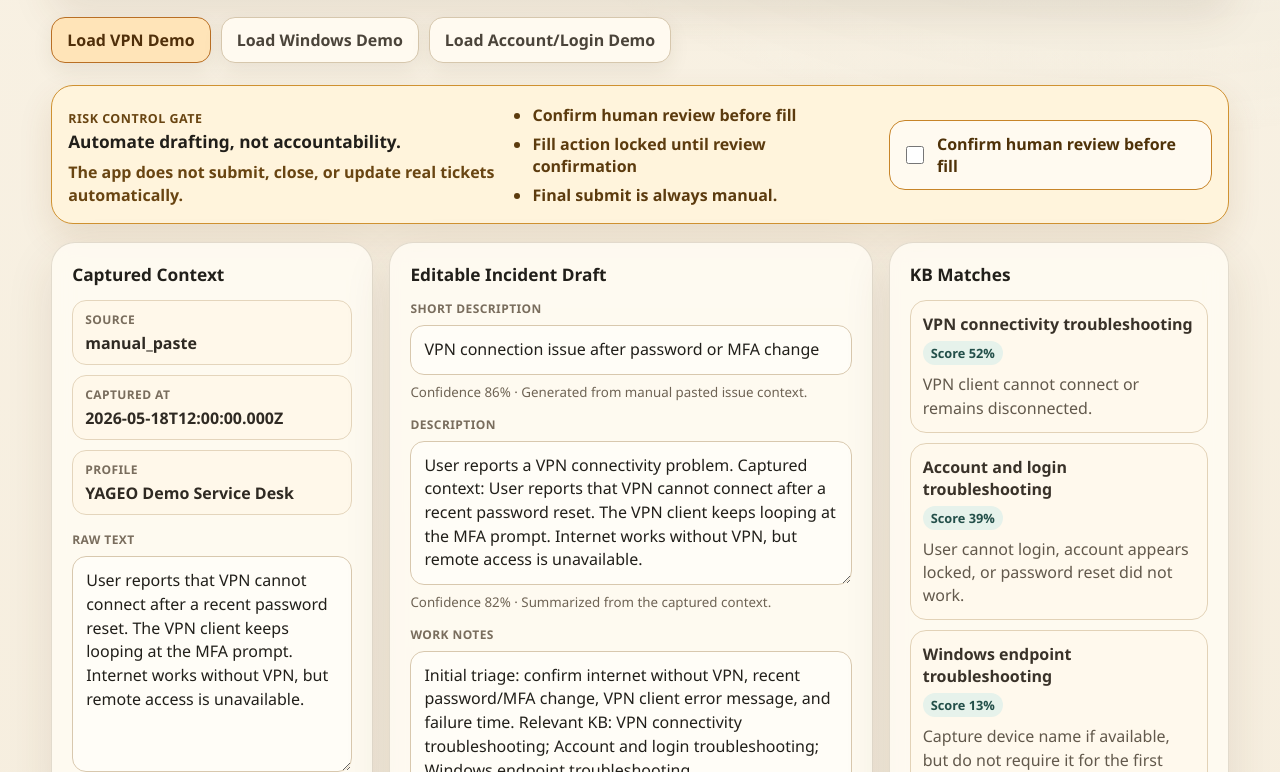
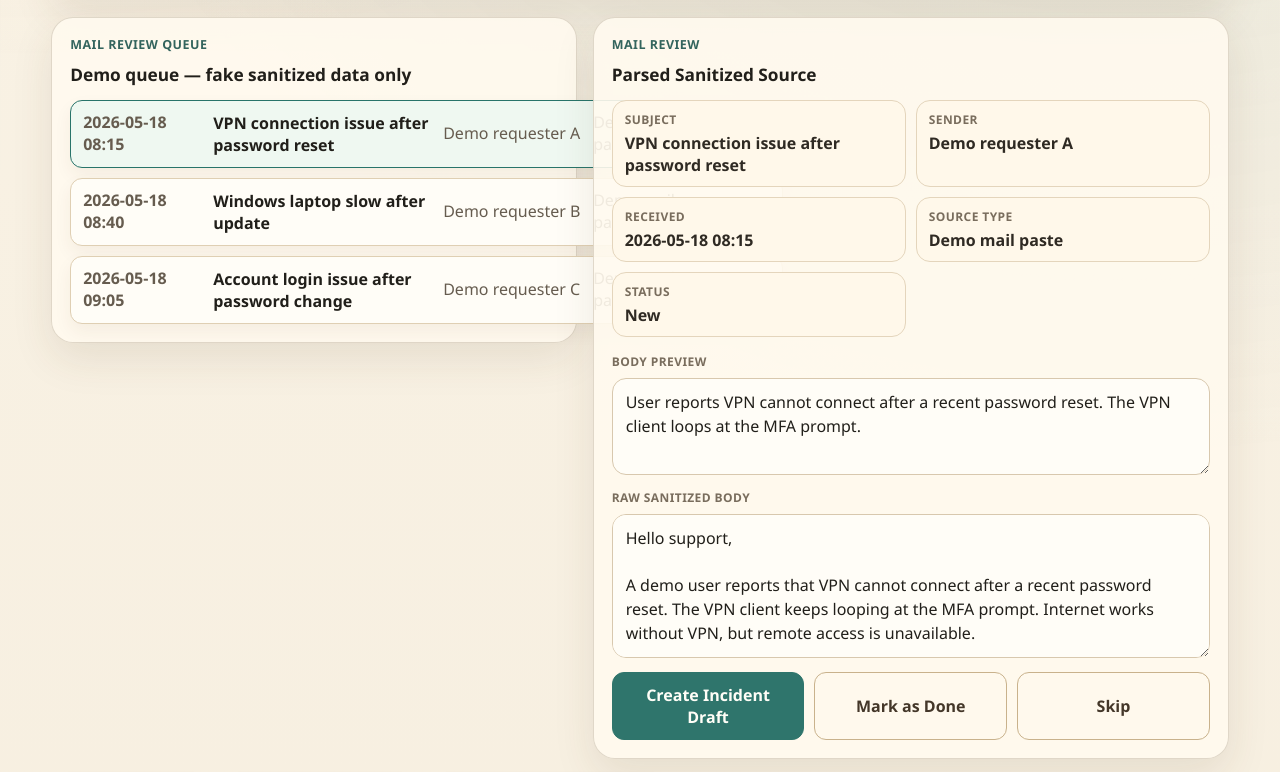
Before and after one commit to alanxiaofeifei/servicenow-automation, a React (Vite) app in the folder apps/desktop/: page / in a window 1280 px wide. Shown: the part 1588-2360 px from the top of the page. Built offline with nearby package versions, Linux system fonts and the light colour scheme.

Commit message:
feat: add demo mail review queue

```diff
--- a/apps/desktop/src/App.tsx
+++ b/apps/desktop/src/App.tsx
@@ -20,12 +20,74 @@ const manualPasteAdapter = new ManualPasteAdapter({
 
 const profile = loadDemoYageoProfile();
 
+type DemoQueueStatus = "New" | "Reviewed" | "Drafted" | "Done" | "Skipped";
+
+type DemoQueueItem = {
+  id: string;
+  scenarioId: ManualPasteScenario["id"];
+  senderLabel: string;
+  receivedAt: string;
+  subject: string;
+  bodyPreview: string;
+  sourceBody: string;
+  sourceType: string;
+  status: DemoQueueStatus;
+};
+
+const demoMailQueue: DemoQueueItem[] = [
+  {
+    id: "demo-mail-vpn",
+    scenarioId: "vpn-issue",
+    senderLabel: "Demo requester A",
+    receivedAt: "2026-05-18 08:15",
+    subject: "VPN connection issue after password reset",
+    bodyPreview:
+      "User reports VPN cannot connect after a recent password reset. The VPN client loops at the MFA prompt.",
+    sourceBody:
+      "Hello support,\n\nA demo user reports that VPN cannot connect after a recent password reset. The VPN client keeps looping at the MFA prompt. Internet works without VPN, but remote access is unavailable.\n\nThis is sanitized demo queue data only.",
+    sourceType: "Demo mail paste",
+    status: "New"
+  },
+  {
+    id: "demo-mail-windows",
+    scenarioId: "windows-issue",
+    senderLabel: "Demo requester B",
+    receivedAt: "2026-05-18 08:40",
+    subject: "Windows laptop slow after update",
+    bodyPreview:
+      "User reports a Windows laptop became very slow after the latest update. Reboot was attempted once.",
+    sourceBody:
+      "Hello support,\n\nA demo user reports that a Windows laptop became very slow after the latest update. Reboot was attempted once, but startup and application launch remain slow.\n\nThis is sanitized demo queue data only.",
+    sourceType: "Demo mail paste",
+    status: "New"
+  },
+  {
+    id: "demo-mail-account",
+    scenarioId: "account-login-issue",
+    senderLabel: "Demo requester C",
+    receivedAt: "2026-05-18 09:05",
+    subject: "Account login issue after password change",
+    bodyPreview:
+      "User cannot login after changing password. MFA prompt appears but authentication fails repeatedly.",
+    sourceBody:
+      "Hello support,\n\nA demo user cannot login after changing password. MFA prompt appears but authentication fails repeatedly. The user can access some services but not the required application.\n\nThis is sanitized demo queue data only.",
+    sourceType: "Demo mail paste",
+    status: "New"
+  }
+];
+
 export function App() {
   const [selectedScenarioId, setSelectedScenarioId] = useState<ManualPasteScenario["id"]>("vpn-issue");
+  const [selectedQueueItemId, setSelectedQueueItemId] = useState(demoMailQueue[0].id);
+  const [queueItems, setQueueItems] = useState<DemoQueueItem[]>(demoMailQueue);
   const selectedScenario = useMemo(
     () => demoManualPasteScenarios.find((scenario) => scenario.id === selectedScenarioId) ?? demoManualPasteScenarios[0],
     [selectedScenarioId]
   );
+  const selectedQueueItem =
+    queueItems.find((item) => item.id === selectedQueueItemId) ??
+    queueItems.find((item) => item.scenarioId === selectedScenarioId) ??
+    queueItems[0];
 
   const initialDraft = useMemo(() => buildDraftForScenario(selectedScenario), [selectedScenario]);
   const [fieldOverrides, setFieldOverrides] = useState<Record<string, string>>({});
@@ -39,9 +101,45 @@ export function App() {
   const context = manualPasteAdapter.capture({ title: selectedScenario.title, rawText: selectedScenario.rawText });
 
   function selectScenario(id: ManualPasteScenario["id"]) {
+    const queueItem = queueItems.find((item) => item.scenarioId === id);
+    if (queueItem) {
+      setSelectedQueueItemId(queueItem.id);
+    }
     setSelectedScenarioId(id);
     setFieldOverrides({});
     setFillConfirmed(false);
+  }
+
+  function selectQueueItem(itemId: string) {
+    const queueItem = queueItems.find((item) => item.id === itemId);
+    if (!queueItem) {
+      return;
+    }
+
+    setSelectedQueueItemId(queueItem.id);
+    setSelectedScenarioId(queueItem.scenarioId);
+    setFieldOverrides({});
+    setFillConfirmed(false);
+    if (queueItem.status === "New") {
+      updateQueueItemStatus(queueItem.id, "Reviewed");
+    }
+  }
+
+  function createIncidentDraft(itemId: string) {
+    const queueItem = queueItems.find((item) => item.id === itemId);
+    if (!queueItem) {
+      return;
+    }
+
+    setSelectedQueueItemId(queueItem.id);
+    setSelectedScenarioId(queueItem.scenarioId);
+    setFieldOverrides({});
+    setFillConfirmed(false);
+    updateQueueItemStatus(queueItem.id, "Drafted");
+  }
+
+  function updateQueueItemStatus(itemId: string, status: DemoQueueStatus) {
+    setQueueItems((items) => items.map((item) => (item.id === itemId ? { ...item, status } : item)));
   }
 
   function updateField(fieldName: keyof TicketDraft, value: string) {
@@ -59,7 +157,7 @@ export function App() {
           <p className="eyebrow">Field-trial accelerated P0</p>
           <h1 id="app-title">ServiceNow Automation</h1>
           <p className="summary">
-            Human-in-the-loop ServiceNow workbench for turning pasted support context into editable Incident drafts.
+            Human-in-the-loop Service Desk workflow cockpit for reviewing sanitized queue items and preparing editable Incident drafts.
           </p>
         </div>
       </section>
@@ -67,7 +165,7 @@ export function App() {
       <section className="workspace" aria-labelledby="workspace-title">
         <header className="workspace-header">
           <div>
-            <p className="eyebrow">Manual Paste → TicketDraft</p>
+            <p className="eyebrow">Queue → Mail Review → TicketDraft</p>
             <h2 id="workspace-title">Ticket Draft Workspace</h2>
             <p>
               Demo mode is deterministic. QA/Dev ServiceNow testing will be added after this mock workflow is stable.
@@ -80,6 +178,16 @@ export function App() {
           selectedMode={selectedEnvironmentMode}
           onSelectedModeChange={setSelectedEnvironmentMode}
         />
+
+        <div className="queue-review-grid">
+          <DemoQueuePanel items={queueItems} selectedItemId={selectedQueueItem.id} onSelectItem={selectQueueItem} />
+          <MailReviewPanel
+            item={selectedQueueItem}
+            onCreateIncidentDraft={createIncidentDraft}
+            onMarkDone={(itemId) => updateQueueItemStatus(itemId, "Done")}
+            onSkip={(itemId) => updateQueueItemStatus(itemId, "Skipped")}
+          />
+        </div>
 
         <div className="scenario-bar" aria-label="Demo scenarios">
           {demoManualPasteScenarios.map((scenario) => (
@@ -164,6 +272,110 @@ export function App() {
         <MockServiceNowForm draft={draft} fillConfirmed={fillConfirmed} />
       </section>
     </main>
+  );
+}
+
+function DemoQueuePanel({
+  items,
+  onSelectItem,
+  selectedItemId
+}: {
+  items: DemoQueueItem[];
+  onSelectItem: (itemId: string) => void;
+  selectedItemId: string;
+}) {
+  const sortedItems = [...items].sort((left, right) => left.receivedAt.localeCompare(right.receivedAt));
+
+  return (
+    <section className="queue-panel" aria-labelledby="demo-queue-title">
+      <header>
+        <p className="eyebrow">Mail Review Queue</p>
+        <h3 id="demo-queue-title">Demo queue — fake sanitized data only</h3>
+      </header>
+
+      <div className="queue-list" role="list">
+        {sortedItems.map((item) => (
+          <button
+            key={item.id}
+            className={item.id === selectedItemId ? "queue-item selected" : "queue-item"}
+            type="button"
+            onClick={() => onSelectItem(item.id)}
+          >
+            <span className="queue-time">{item.receivedAt}</span>
+            <strong>{item.subject}</strong>
+            <span>{item.senderLabel}</span>
+            <span>{item.sourceType}</span>
+            <span className={`status-badge ${statusClassName(item.status)}`}>{item.status}</span>
+          </button>
+        ))}
+      </div>
+    </section>
+  );
+}
+
+function MailReviewPanel({
+  item,
+  onCreateIncidentDraft,
+  onMarkDone,
+  onSkip
+}: {
+  item: DemoQueueItem;
+  onCreateIncidentDraft: (itemId: string) => void;
+  onMarkDone: (itemId: string) => void;
+  onSkip: (itemId: string) => void;
+}) {
+  return (
+    <section className="mail-review-panel" aria-labelledby="mail-review-title">
+      <header>
+        <p className="eyebrow">Mail Review</p>
+        <h3 id="mail-review-title">Parsed Sanitized Source</h3>
+      </header>
+
+      <dl className="meta-list review-meta">
+        <div>
+          <dt>Subject</dt>
+          <dd>{item.subject}</dd>
+        </div>
+        <div>
+          <dt>Sender</dt>
+          <dd>{item.senderLabel}</dd>
+        </div>
+        <div>
+          <dt>Received</dt>
+          <dd>{item.receivedAt}</dd>
+        </div>
+        <div>
+          <dt>Source Type</dt>
+          <dd>{item.sourceType}</dd>
+        </div>
+        <div>
+          <dt>Status</dt>
+          <dd>{item.status}</dd>
+        </div>
+      </dl>
+
+      <label className="field-block">
+        <span>Body Preview</span>
+        <textarea readOnly rows={3} value={item.bodyPreview} />
+      </label>
+
+      <label className="field-block">
+        <span>Raw Sanitized Body</span>
+        <textarea readOnly rows={5} value={item.sourceBody} />
+      </label>
+
+      <div className="review-actions" aria-label="Mail review actions">
+        <button type="button" onClick={() => onCreateIncidentDraft(item.id)}>
+          Create Incident Draft
+        </button>
+        <button type="button" onClick={() => onMarkDone(item.id)}>
+          Mark as Done
+        </button>
+        <button type="button" onClick={() => onSkip(item.id)}>
+          Skip
+        </button>
+      </div>
+    </section>
   );
 }
 
@@ -438,6 +650,10 @@ function fieldValue(field: FieldDraft | undefined): string {
   return field?.value ?? "Not set";
 }
 
+function statusClassName(status: DemoQueueStatus): string {
+  return status.toLowerCase();
+}
+
 function buttonLabelForScenario(id: ManualPasteScenario["id"]): string {
   switch (id) {
     case "vpn-issue":
--- a/apps/desktop/src/styles.css
+++ b/apps/desktop/src/styles.css
@@ -298,6 +298,146 @@ h3 {
   border-color: #b96f24;
   color: #502f0a;
   background: #ffe4b8;
+}
+
+.queue-review-grid {
+  display: grid;
+  grid-template-columns: minmax(320px, 0.95fr) minmax(380px, 1.15fr);
+  gap: 16px;
+  align-items: start;
+  margin: 18px 0 20px;
+}
+
+.queue-panel,
+.mail-review-panel {
+  border: 1px solid rgba(116, 96, 68, 0.22);
+  border-radius: 22px;
+  padding: 18px;
+  background: rgba(255, 250, 239, 0.9);
+  box-shadow: 0 16px 42px rgba(82, 57, 25, 0.1);
+}
+
+.queue-panel header,
+.mail-review-panel header {
+  margin-bottom: 14px;
+}
+
+.queue-list {
+  display: grid;
+  gap: 10px;
+}
+
+.queue-item {
+  display: grid;
+  grid-template-columns: minmax(120px, 0.6fr) minmax(220px, 1.4fr) minmax(140px, 0.8fr) minmax(120px, 0.7fr) auto;
+  gap: 10px;
+  align-items: center;
+  width: 100%;
+  border: 1px solid #dfcfb3;
+  border-radius: 12px;
+  padding: 11px 12px;
+  color: #3f372d;
+  background: #fffdf7;
+  box-shadow: 0 8px 18px rgba(83, 58, 26, 0.06);
+  text-align: left;
+}
+
+.queue-item strong {
+  color: #211f1a;
+  overflow-wrap: anywhere;
+}
+
+.queue-item span {
+  color: #665c4f;
+  line-height: 1.35;
+}
+
+.queue-item.selected,
+.queue-item:hover {
+  border-color: #28746a;
+  background: #eff8f1;
+}
+
+.queue-time {
+  font-weight: 850;
+}
+
+.status-badge {
+  justify-self: end;
+  border-radius: 999px;
+  padding: 4px 9px;
+  color: #234f49;
+  background: #e6f2eb;
+  font-size: 0.8rem;
+  font-weight: 900;
+}
+
+.status-badge.new {
+  color: #68430c;
+  background: #ffe8bf;
+}
+
+.status-badge.reviewed {
+  color: #174f83;
+  background: #e8f2fb;
+}
+
+.status-badge.drafted {
+  color: #214f49;
+  background: #dff4ea;
+}
+
+.status-badge.done {
+  color: #2f4e25;
+  background: #e6f3dc;
+}
+
+.status-badge.skipped {
+  color: #6a463b;
+  background: #f6e1d9;
+}
+
+.review-meta {
+  grid-template-columns: repeat(2, minmax(0, 1fr));
+  margin-bottom: 14px;
+}
+
+.review-meta,
+.review-actions {
+  display: grid;
+}
+
+.review-actions {
+  grid-template-columns: repeat(3, minmax(0, 1fr));
+  gap: 10px;
+  margin-top: 12px;
+}
+
+.review-actions button {
+  border: 1px solid #c9b28c;
+  border-radius: 12px;
+  padding: 11px 12px;
+  color: #443729;
+  background: #fff9ed;
+  font-weight: 900;
+}
+
+.review-actions button:first-child {
+  border-color: #2f756c;
+  color: #fffef7;
+  background: #2f756c;
+}
+
+.review-actions button:hover {
+  border-color: #b96f24;
+  color: #502f0a;
+  background: #ffe4b8;
+}
+
+.review-actions button:first-child:hover {
+  border-color: #245d56;
+  color: #fffef7;
+  background: #245d56;
 }
 
 .workspace-grid {
@@ -626,6 +766,7 @@ textarea:focus {
     grid-template-columns: repeat(2, minmax(0, 1fr));
   }
 
+  .queue-review-grid,
   .workspace-grid,
   .risk-control-gate {
     grid-template-columns: 1fr;
@@ -665,6 +806,16 @@ textarea:focus {
     grid-template-columns: 1fr;
   }
 
+  .queue-item,
+  .review-actions,
+  .review-meta {
+    grid-template-columns: 1fr;
+  }
+
+  .status-badge {
+    justify-self: start;
+  }
+
   .mock-form-header,
   .mock-submit-row,
   .servicenow-toolbar {
```
Also changed, not shown: 1 other file (tests, documents, lock files or other folders).
